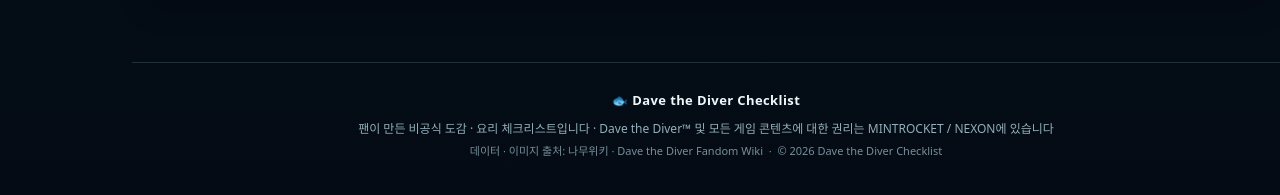
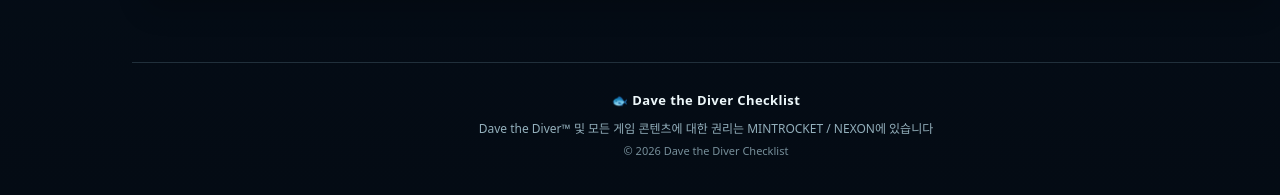
Before and after one commit to Liranple/Dave_Checklist, a website built with Vite: page index.html in a window 1280 px wide. Shown: the part 9065-9260 px from the top of the page. Built offline with nearby package versions, Linux system fonts and the light colour scheme; some packages are replaced by stand-ins of ours.

Commit message:
chore: 푸터에서 출처 문구 및 비공식 도감 안내 문구 제거

```diff
--- a/index.html
+++ b/index.html
@@ -65,8 +65,8 @@
   </main>
       <footer class="site-footer">
         <p class="footer-title">🐟 Dave the Diver Checklist</p>
-        <p>팬이 만든 비공식 도감 · 요리 체크리스트입니다 · Dave the Diver™ 및 모든 게임 콘텐츠에 대한 권리는 MINTROCKET / NEXON에 있습니다</p>
-        <p class="footer-sub">데이터 · 이미지 출처: 나무위키 · Dave the Diver Fandom Wiki &nbsp;·&nbsp; © 2026 Dave the Diver Checklist</p>
+        <p>Dave the Diver™ 및 모든 게임 콘텐츠에 대한 권리는 MINTROCKET / NEXON에 있습니다</p>
+        <p class="footer-sub">© 2026 Dave the Diver Checklist</p>
       </footer>
     </div>
   </div>
```
